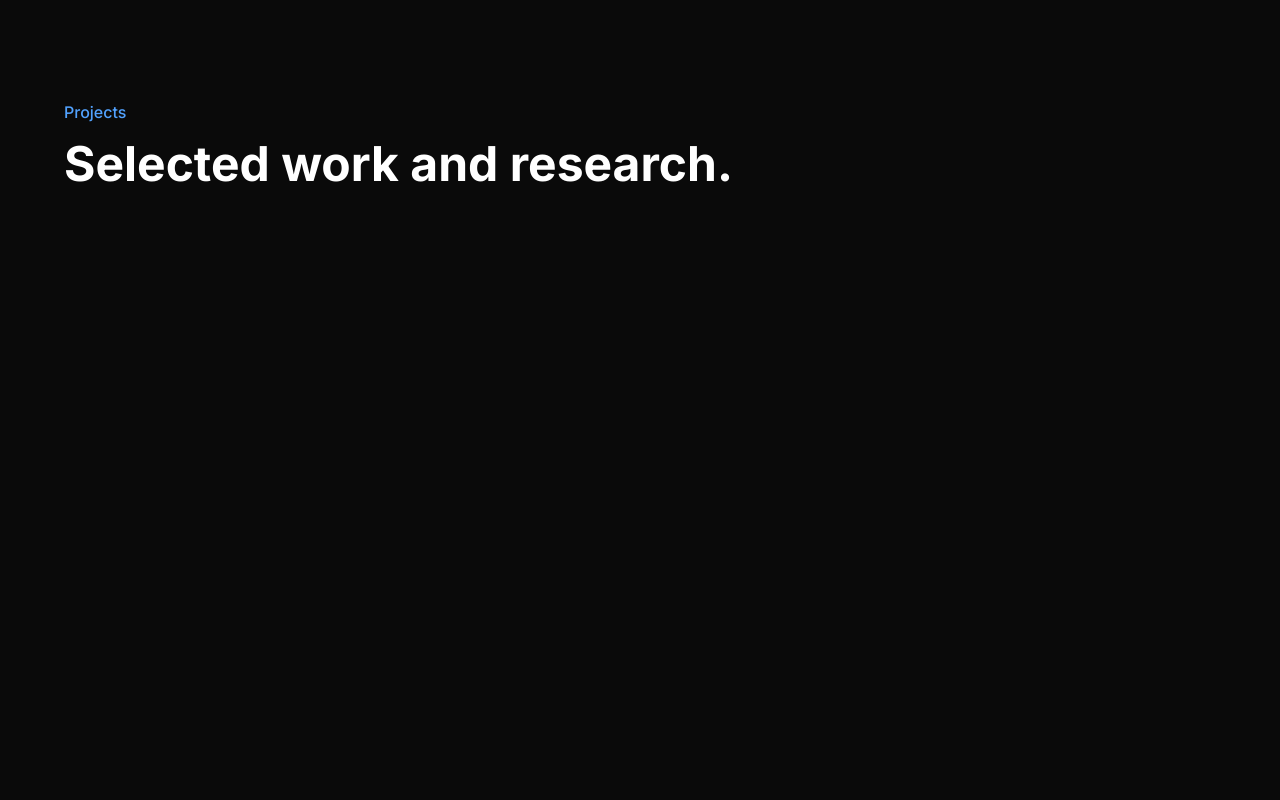
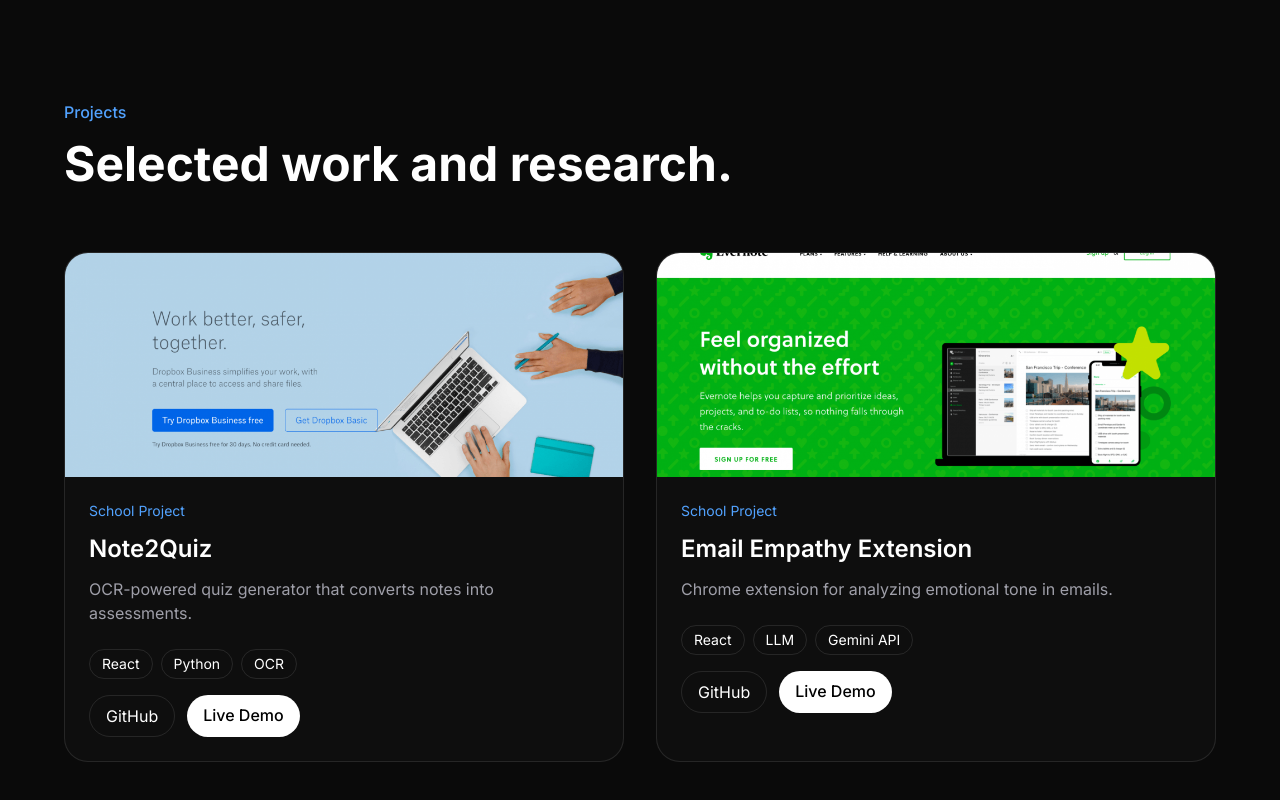
Before and after one commit to legaspijeremy/Jeremy-Portfolio, a React (Vite) app: page / in a window 1280 px wide. Shown: the part 1736-2536 px from the top of the page. Before the commit the page ends 2084 px from the top, so only its background shows below. Built offline with nearby package versions, Linux system fonts and the light colour scheme.

Commit message:
Day 3 Projects

```diff
--- a/src/components/Hero.jsx
+++ b/src/components/Hero.jsx
@@ -23,11 +23,7 @@
             </p>
 
             <h1 className="text-4xl sm:text-5xl lg:text-7xl font-bold tracking-tight leading-none mb-6">
-               Norman Jeremy
-              <br />
-              <span className="block lg:ml-48">
-                Legaspi
-              </span>
+               Norman Jeremy Legaspi
             </h1>
 
             <p className="text-zinc-400 text-lg max-w-xl mb-8">
--- a/src/components/ProjectCard.jsx
+++ b/src/components/ProjectCard.jsx
@@ -0,0 +1,92 @@
+export default function ProjectCard({ project }) {
+  return (
+    <div
+      className="
+      border border-white/10
+      rounded-3xl
+      overflow-hidden
+      bg-white/[0.02]
+      hover:bg-white/[0.04]
+      hover:-translate-y-1
+      transition-all
+      duration-300
+      "
+    >
+    <div className="overflow-hidden">
+        <img
+            src={project.image}
+            alt={project.title}
+            className="
+            w-full
+            h-56
+            object-cover
+            hover:scale-105
+            transition-transform
+            duration-500
+            "/>
+        </div>
+
+      <div className="p-6">
+
+        <p className="text-blue-400 text-sm mb-3">
+          {project.category}
+        </p>
+
+        <h3 className="text-2xl font-semibold mb-3">
+          {project.title}
+        </h3>
+
+        <p className="text-zinc-400 mb-6">
+          {project.description}
+        </p>
+
+        <div className="flex flex-wrap gap-2">
+            {project.technologies.map((tech) => (
+            <span
+                key={tech}
+                    className="
+                    px-3 py-1
+                    rounded-full
+                    border border-white/10
+                    text-sm
+                    ">
+                {tech}
+            </span>
+            ))}
+        </div>
+
+        <div className="flex gap-3 mt-4">
+            <a
+            href={project.github}
+            target="_blank"
+            rel="noreferrer"
+            className="
+            px-4 py-2
+            rounded-full
+            border border-white/10
+            hover:bg-white/5
+            transition
+            ">
+            GitHub
+            </a>
+
+            <a
+            href={project.live}
+            target="_blank"
+            rel="noreferrer"
+            className="
+            px-4 py-2
+            bg-white
+            text-black
+            rounded-full
+            font-medium
+            hover:scale-105
+            transition
+            ">
+            Live Demo
+            </a>
+        </div>
+      </div>
+    </div>
+  );
+}
--- a/src/data/projects.js
+++ b/src/data/projects.js
@@ -0,0 +1,27 @@
+const projects = [
+  {
+    id: 1,
+    title: "Note2Quiz",
+    description:
+      "OCR-powered quiz generator that converts notes into assessments.",
+    technologies: ["React", "Python", "OCR"],
+    image: "/projects/note2quiz.png",
+    github: "#",
+    live: "#",
+    category: "School Project"
+  },
+
+  {
+    id: 2,
+    title: "Email Empathy Extension",
+    description:
+      "Chrome extension for analyzing emotional tone in emails.",
+    technologies: ["React", "LLM", "Gemini API"],
+    image: "/projects/EmailEmpathyExtension.png",
+    github: "#",
+    live: "#",
+    category: "School Project"
+  }
+];
+
+export default projects;
--- a/src/sections/Projects.jsx
+++ b/src/sections/Projects.jsx
@@ -1,3 +1,6 @@
+import projects from "../data/projects";
+import ProjectCard from "../components/ProjectCard";
+
 export default function Projects() {
   return (
     <section
@@ -14,7 +17,16 @@
           Selected work and research.
         </h2>
 
+      <div className="grid md:grid-cols-2 gap-8">
+
+        {projects.map((project) => (
+          <ProjectCard
+            key={project.id}
+            project={project}
+          />
+        ))}
       </div>
+    </div>
     </section>
   );
 }
```
Also changed, not shown: public/projects/EmailEmpathyExtension.png (added), public/projects/note2quiz.png (added).
